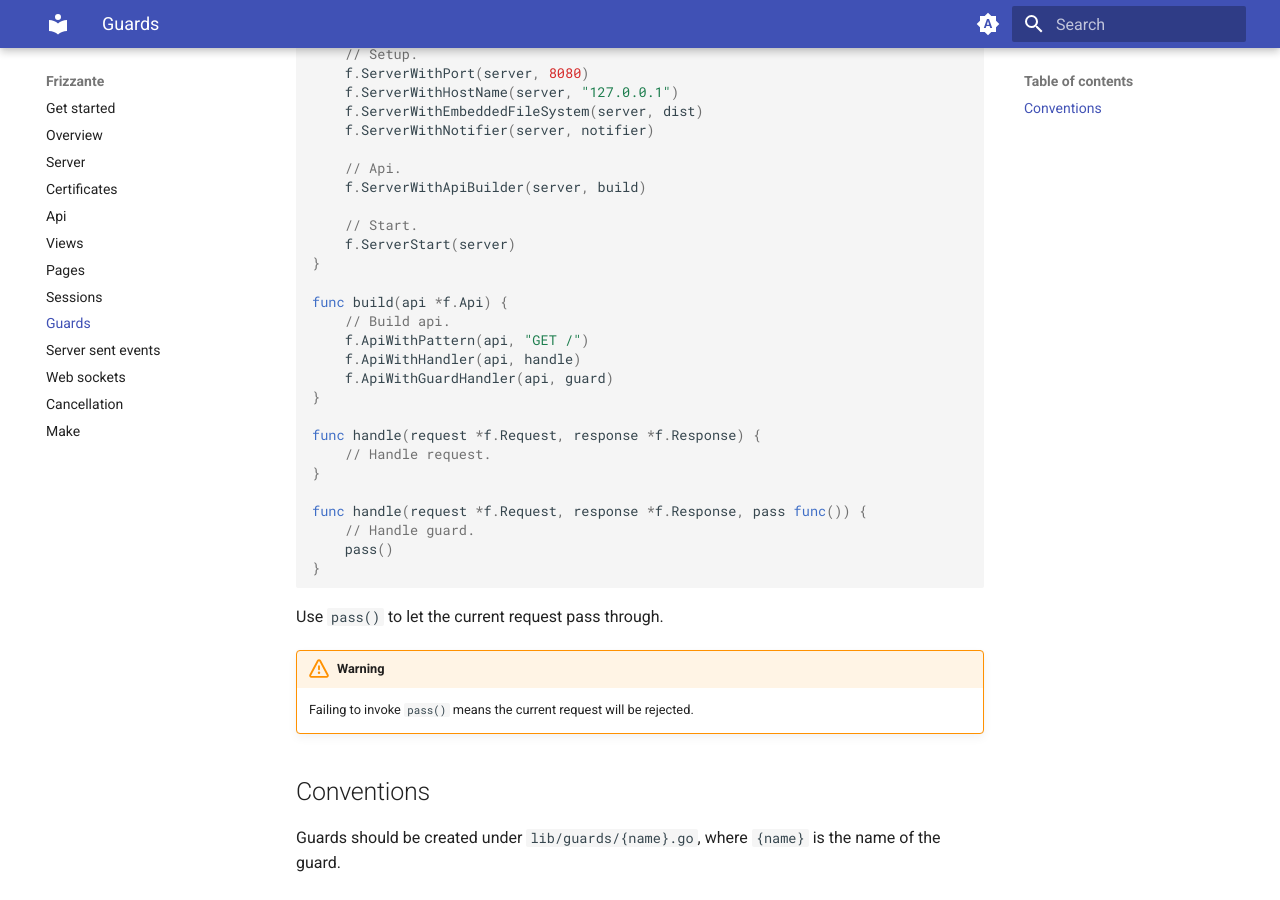
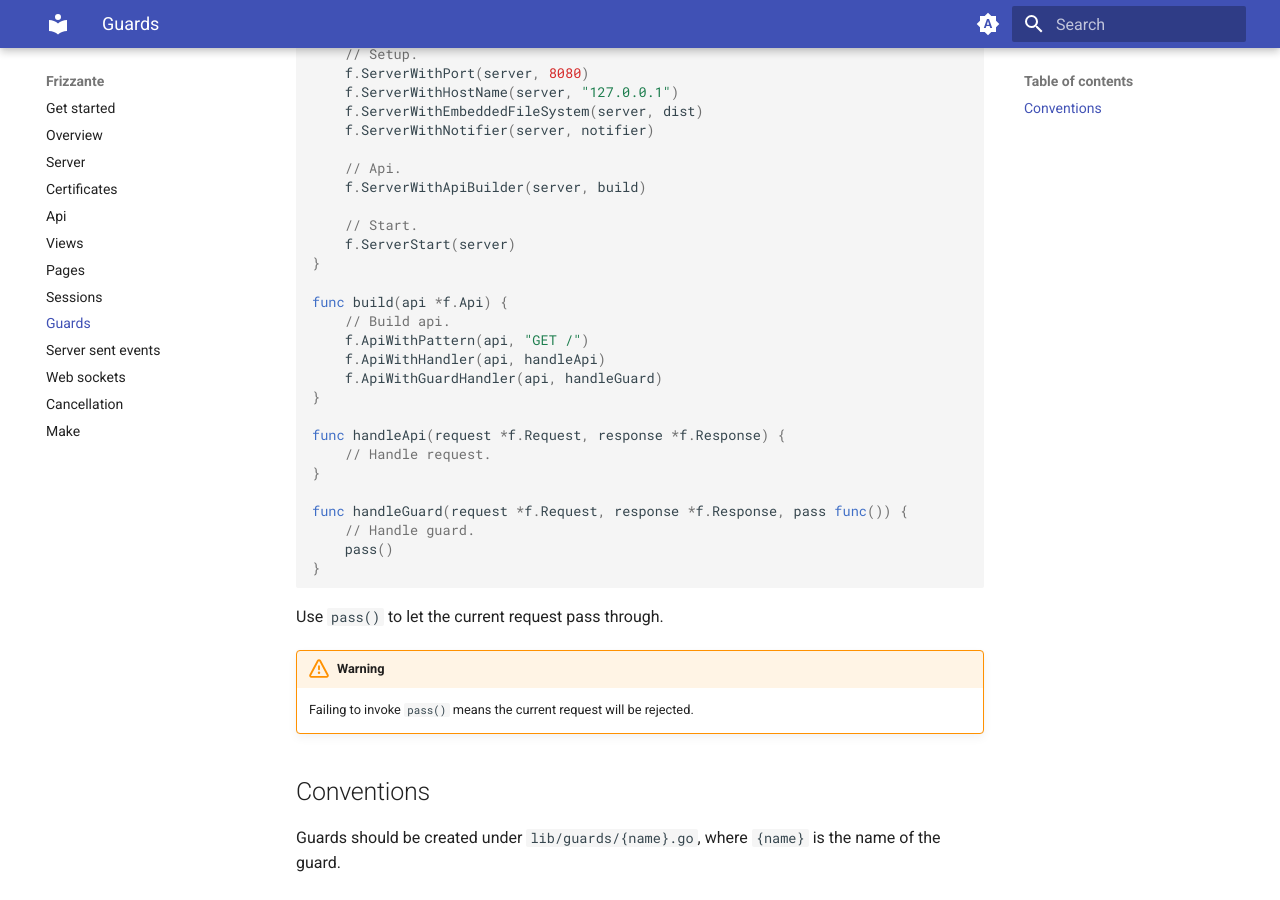
Before and after one commit to razshare/frizzante-docs, an MkDocs documentation site: the page built from docs/guards.md, in a window 1280 px wide and 900 px high, scrolled down 641 px. Built offline with MkDocs 1.6.1 and Material for MkDocs 9.7.7, drawn with Linux system fonts in a browser that asks for light colours.

Commit message:
chore(docs): update guards.

```diff
--- a/docs/guards.md
+++ b/docs/guards.md
@@ -36,15 +36,15 @@ func main() {
 func build(api *f.Api) {
 	// Build api.
     f.ApiWithPattern(api, "GET /")
-    f.ApiWithHandler(api, handle)
-	f.ApiWithGuardHandler(api, guard)
+    f.ApiWithHandler(api, handleApi)
+	f.ApiWithGuardHandler(api, handleGuard)
 }
 
-func handle(request *f.Request, response *f.Response) {
+func handleApi(request *f.Request, response *f.Response) {
     // Handle request.
 }
 
-func handle(request *f.Request, response *f.Response, pass func()) {
+func handleGuard(request *f.Request, response *f.Response, pass func()) {
     // Handle guard.
 	pass()
 }
```
